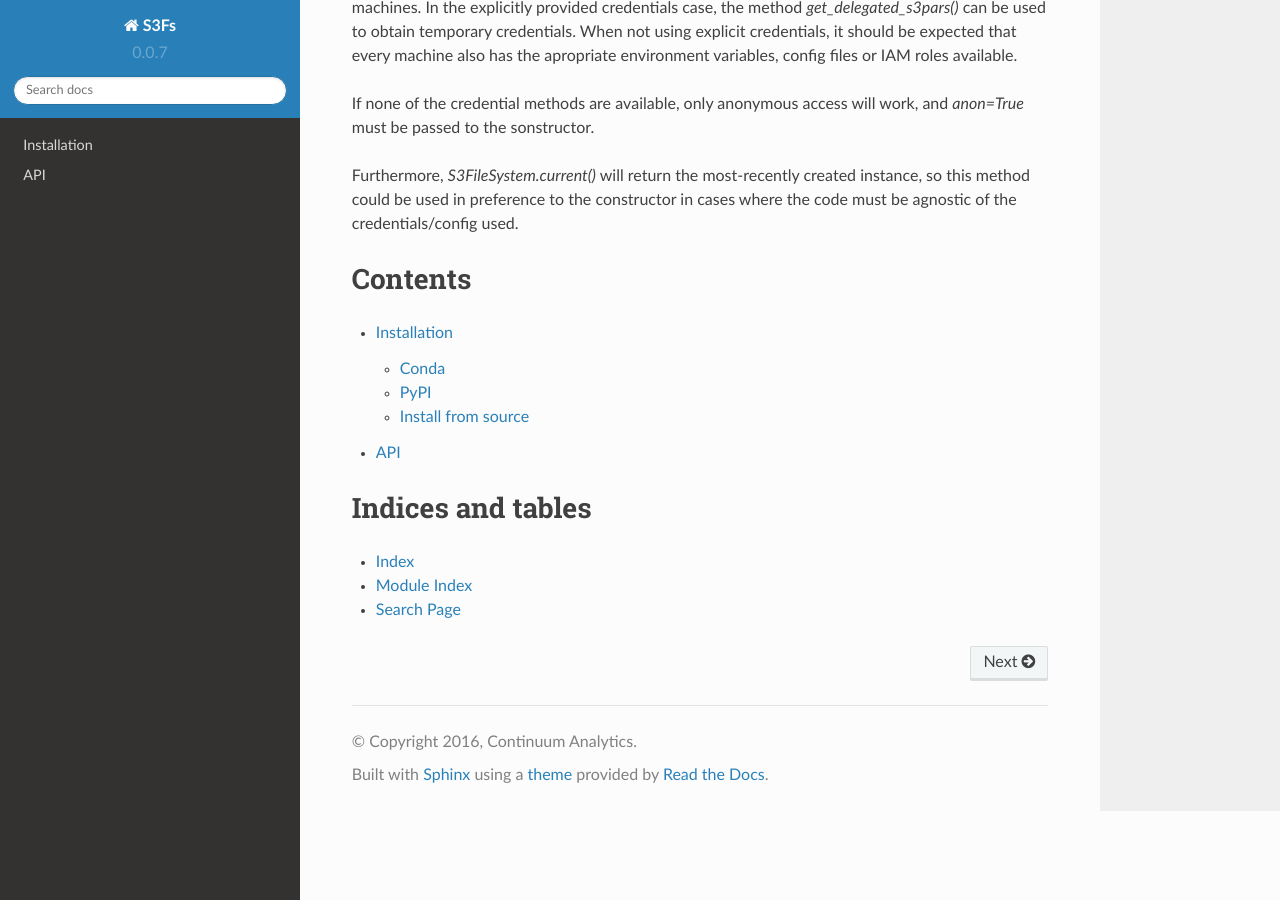
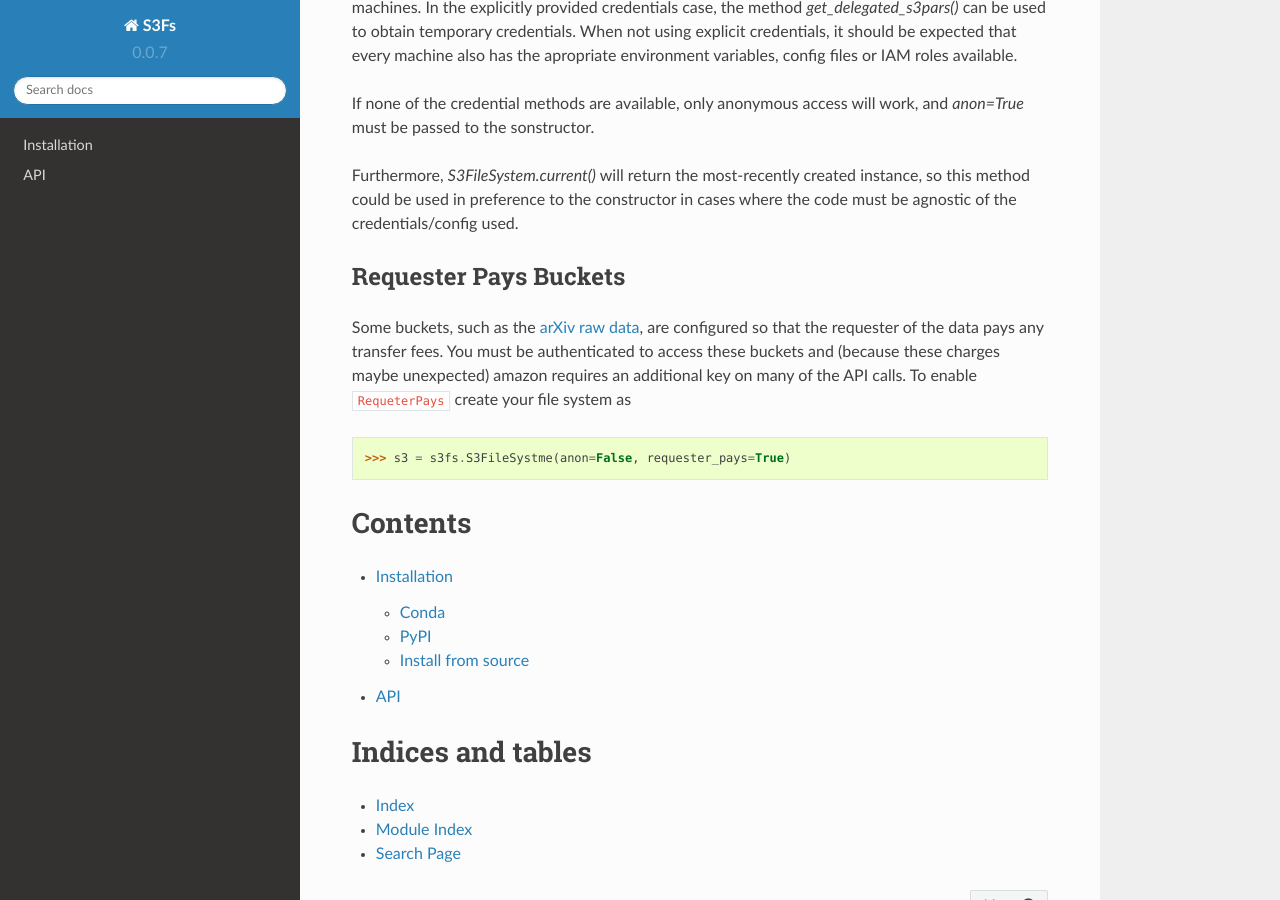
Before and after one commit to zarr-developers/s3fs, a Sphinx documentation site: the page built from docs/source/index.rst, in a window 1280 px wide and 900 px high, scrolled down 1993 px. Built offline with Sphinx 7.4.7 and the Read the Docs theme 2.0.0, drawn with Linux system fonts in a browser that asks for light colours.

Commit message:
DOC: add some docs

```diff
--- a/docs/source/index.rst
+++ b/docs/source/index.rst
@@ -109,6 +109,22 @@ Furthermore, `S3FileSystem.current()` will return the most-recently created
 instance, so this method could be used in preference to the constructor in
 cases where the code must be agnostic of the credentials/config used.
 
+Requester Pays Buckets
+----------------------
+
+Some buckets, such as the `arXiv raw data
+<https://arxiv.org/help/bulk_data_s3>`__, are configured so that the
+requester of the data pays any transfer fees.  You must be
+authenticated to access these buckets and (because these charges maybe
+unexpected) amazon requires an additional key on many of the API
+calls. To enable ``RequeterPays`` create your file system as
+
+
+.. code-block:: python
+
+   >>> s3 = s3fs.S3FileSystme(anon=False, requester_pays=True)
+
+
 Contents
 ========
 
```
Also changed, not shown: 1 other file.
